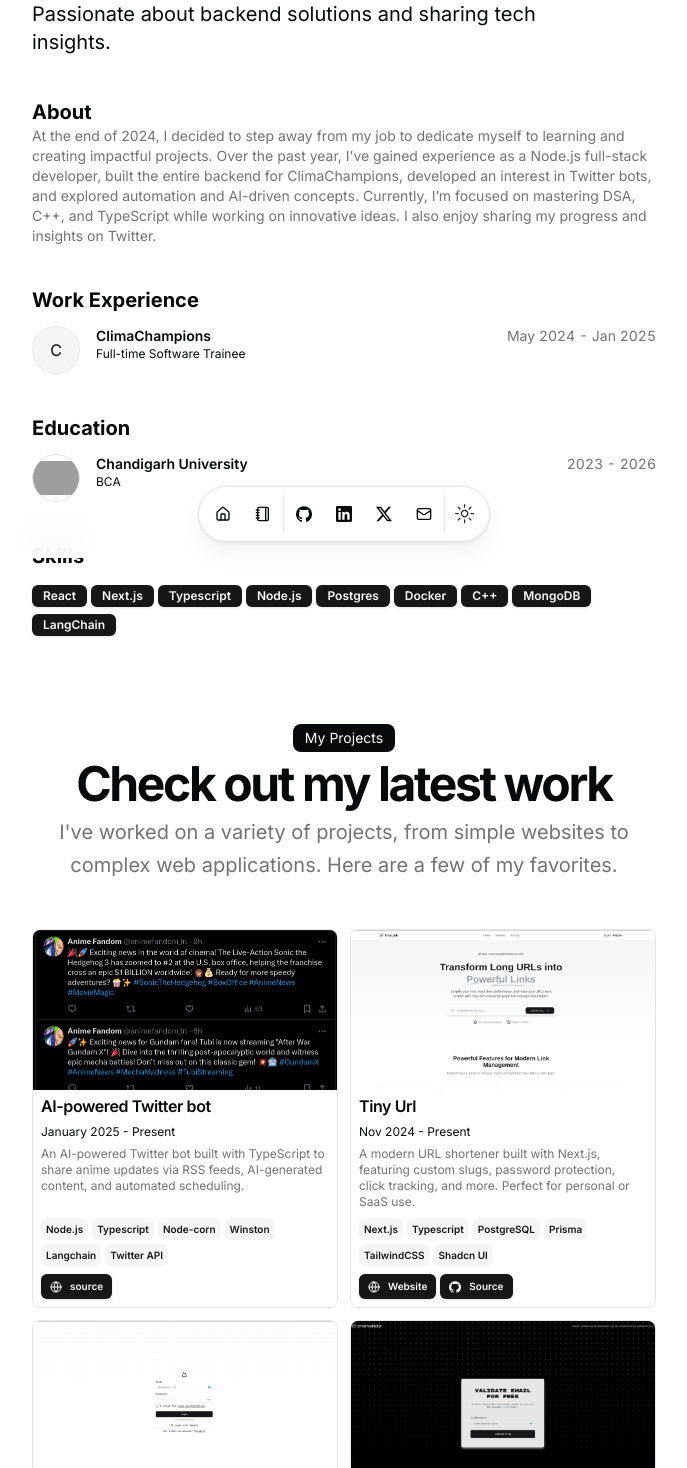
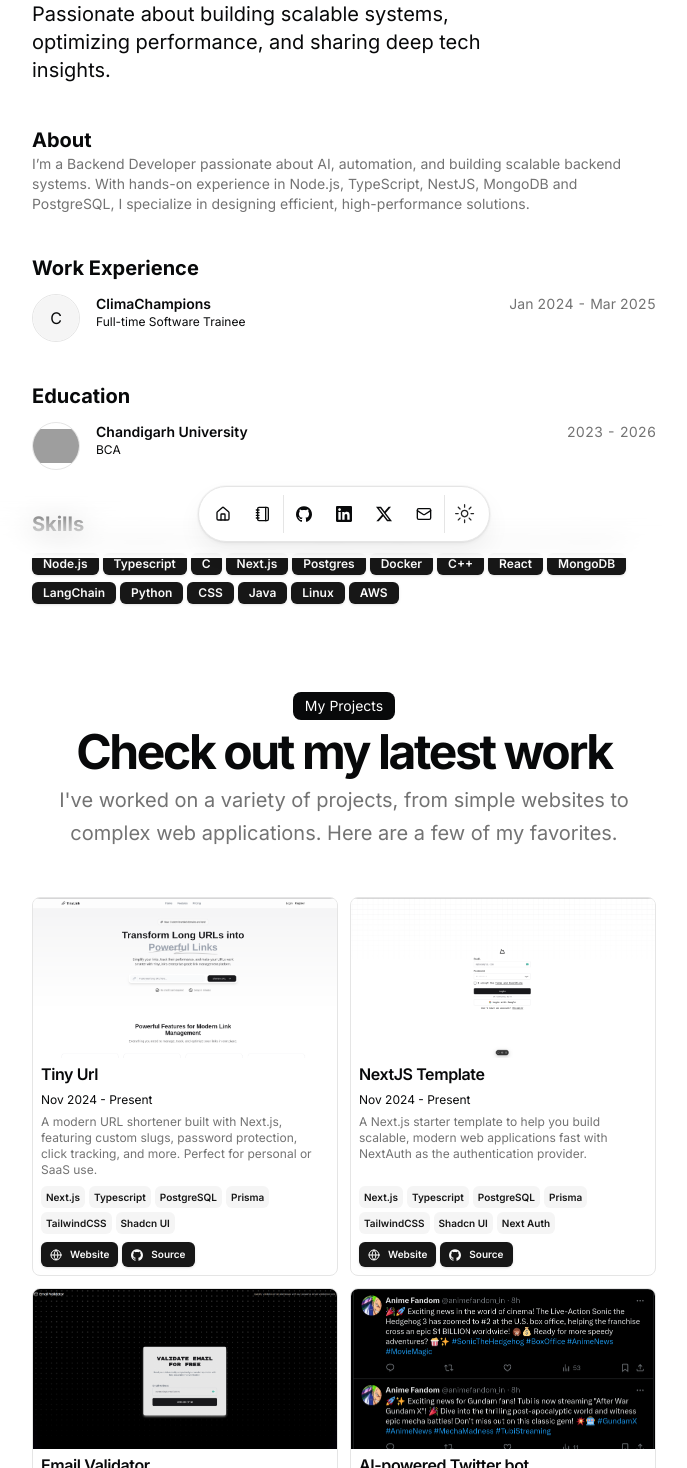
Before and after one commit to abhishek-shivale/portfolio-new, a Next.js app: page / in a window 1280 px wide. Shown: the part 242-1710 px from the top of the page, without its empty margins (296-983 px from the left). Built offline with nearby package versions, Linux system fonts and the light colour scheme; grey boxes are pictures that could not be loaded.

Commit message:
personal site update

```diff
--- a/src/data/resume.tsx
+++ b/src/data/resume.tsx
@@ -8,20 +8,26 @@
   location: "Pune, Maharashtra, India",
   locationLink: "https://www.google.com/maps/place/pune",
   description:
-    "Node.js Developer exploring AI and automation. Passionate about backend solutions and sharing tech insights.",
+    "Backend Developer exploring AI and automation. Passionate about building scalable systems, optimizing performance, and sharing deep tech insights.",
   summary:
-    "At the end of 2024, I decided to step away from my job to dedicate myself to learning and creating impactful projects. Over the past year, I’ve gained experience as a Node.js full-stack developer, built the entire backend for ClimaChampions, developed an interest in Twitter bots, and explored automation and AI-driven concepts. Currently, I’m focused on mastering DSA, C++, and TypeScript while working on innovative ideas. I also enjoy sharing my progress and insights on Twitter.",
+    "I’m a Backend Developer passionate about AI, automation, and building scalable backend systems. With hands-on experience in Node.js, TypeScript, NestJS, MongoDB and PostgreSQL, I specialize in designing efficient, high-performance solutions.",
   avatarUrl: "/me.png",
   skills: [
-    "React",
+    "Node.js",
+    "Typescript",
+    "C",
     "Next.js",
-    "Typescript",
-    "Node.js",
     "Postgres",
     "Docker",
     "C++",
+    "React",
     "MongoDB",
     "LangChain",
+    "Python",
+    "CSS",
+    "Java",
+    "Linux",
+    "AWS"
   ],
   navbar: [
     { href: "/", icon: HomeIcon, label: "Home" },
@@ -52,12 +58,12 @@
 
         navbar: true,
       },
-      Youtube: {
-        name: "Youtube",
-        url: "https://dub.sh/dillion-youtube",
-        icon: Icons.youtube,
-        navbar: false,
-      },
+      // Youtube: {
+      //   name: "Youtube",
+      //   url: "https://dub.sh/dillion-youtube",
+      //   icon: Icons.youtube,
+      //   navbar: false,
+      // },
       email: {
         name: "Send Email",
         url: "mailto:abhishekshivale45@gmail.com",
@@ -77,10 +83,10 @@
       title: "Full-time Software Trainee",
       logoUrl:
         "https://res.cloudinary.com/dmhge6flm/image/upload/v1717398740/Favicon.png",
-      start: "May 2024",
-      end: "Jan 2025",
+      start: "Jan 2024",
+      end: "Mar 2025",
       description:
-        "maintained and developed a RESTful Node.js backend for ClimaChampions' core business, optimizing query processing with vector-based search to enhance search results. I integrated LangChain AI to enable the addition of sustainability projects through PDF processing and designed a scalable, efficient database schema tailored to project requirements.",
+        "I worked as a Node.js Backend Developer at ClimaChampions, where my main task was to understand requirements and create solutions for various problems. I designed and optimized database schemas, built RESTful APIs, and implemented vector search to improve search accuracy. I also integrated AI into their platform to automate processes and enhance functionality.",
     },
   ],
   education: [
@@ -94,31 +100,6 @@
     },
   ],
   projects: [
-    {
-      title: "AI-powered Twitter bot",
-      href: "https://github.com/abhishek-shivale/anime_news_ai_bot",
-      dates: "January 2025 - Present",
-      active: true,
-      description:
-        "An AI-powered Twitter bot built with TypeScript to share anime updates via RSS feeds, AI-generated content, and automated scheduling.",
-      technologies: [
-        "Node.js",
-        "Typescript",
-        "Node-corn",
-        "Winston",
-        "Langchain",
-        "Twitter API",
-      ],
-      links: [
-        {
-          type: "source",
-          href: "https://github.com/abhishek-shivale/anime_news_ai_bot",
-          icon: <Icons.globe className="size-3" />,
-        },
-      ],
-      image: "/bot.png",
-      video: "",
-    },
     {
       title: "Tiny Url",
       href: "https://tinyurl-one.vercel.app",
@@ -207,6 +188,31 @@
         },
       ],
       image: "/email.png",
+      video: "",
+    },
+    {
+      title: "AI-powered Twitter bot",
+      href: "https://github.com/abhishek-shivale/anime_news_ai_bot",
+      dates: "January 2025 - Present",
+      active: true,
+      description:
+        "An AI-powered Twitter bot built with TypeScript to share anime updates via RSS feeds, AI-generated content, and automated scheduling.",
+      technologies: [
+        "Node.js",
+        "Typescript",
+        "Node-corn",
+        "Winston",
+        "Langchain",
+        "Twitter API",
+      ],
+      links: [
+        {
+          type: "source",
+          href: "https://github.com/abhishek-shivale/anime_news_ai_bot",
+          icon: <Icons.globe className="size-3" />,
+        },
+      ],
+      image: "/bot.png",
       video: "",
     },
   ],
```
